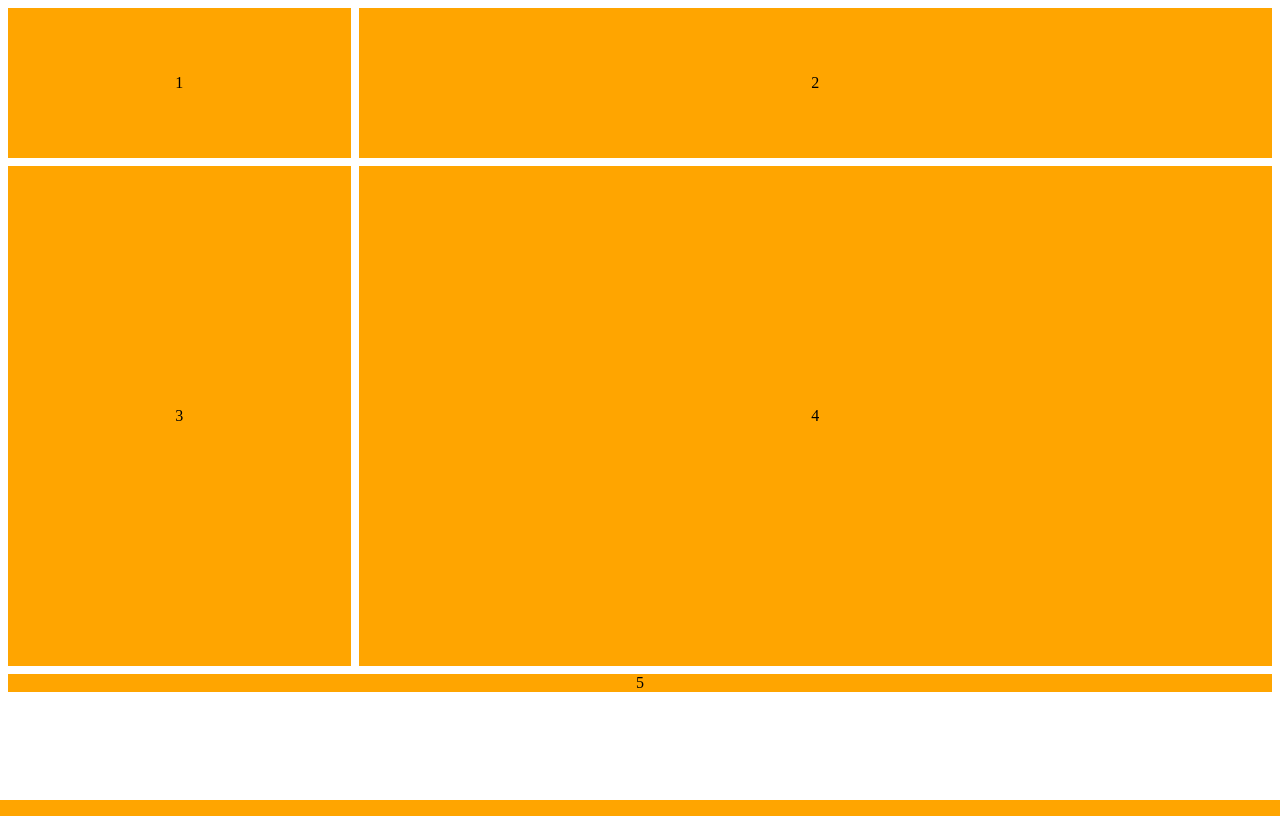
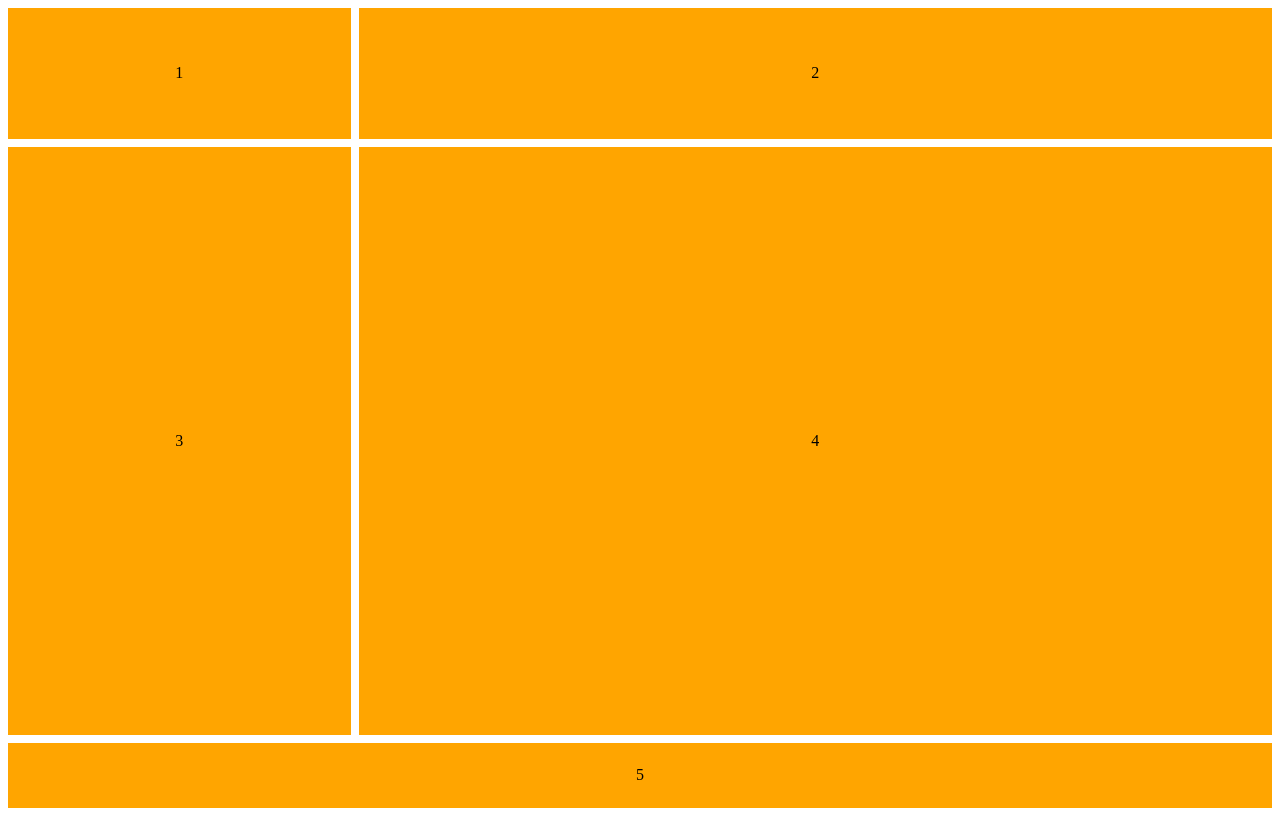
Before and after one commit to Wunaiii/De_Roset, a PHP site: page /php/homepage.php in a window 1280 px wide. Run offline with PHP 8.4, Linux system fonts and the light colour scheme.

Commit message:
grid set

```diff
--- a/css/style.css
+++ b/css/style.css
@@ -1,8 +1,12 @@
+body{
+    height: 100vh;
+}
 .container{
     display: grid;
     grid-template-columns: 3fr 8fr;
-    grid-template-rows: 150px 500px;
+    grid-template-rows: 2fr 9fr 1fr;
     grid-gap: 8px;
+    height: 100vh;
 }
 
 .item-top{
@@ -16,6 +20,7 @@
     display: flex;
     justify-content: center;
     align-items: center;
+
 }
 .item-bot{
     background-color: orange;
@@ -24,4 +29,5 @@
     align-items: center;
     grid-column-start: 1;
     grid-column-end: 3;
+
 }
```
